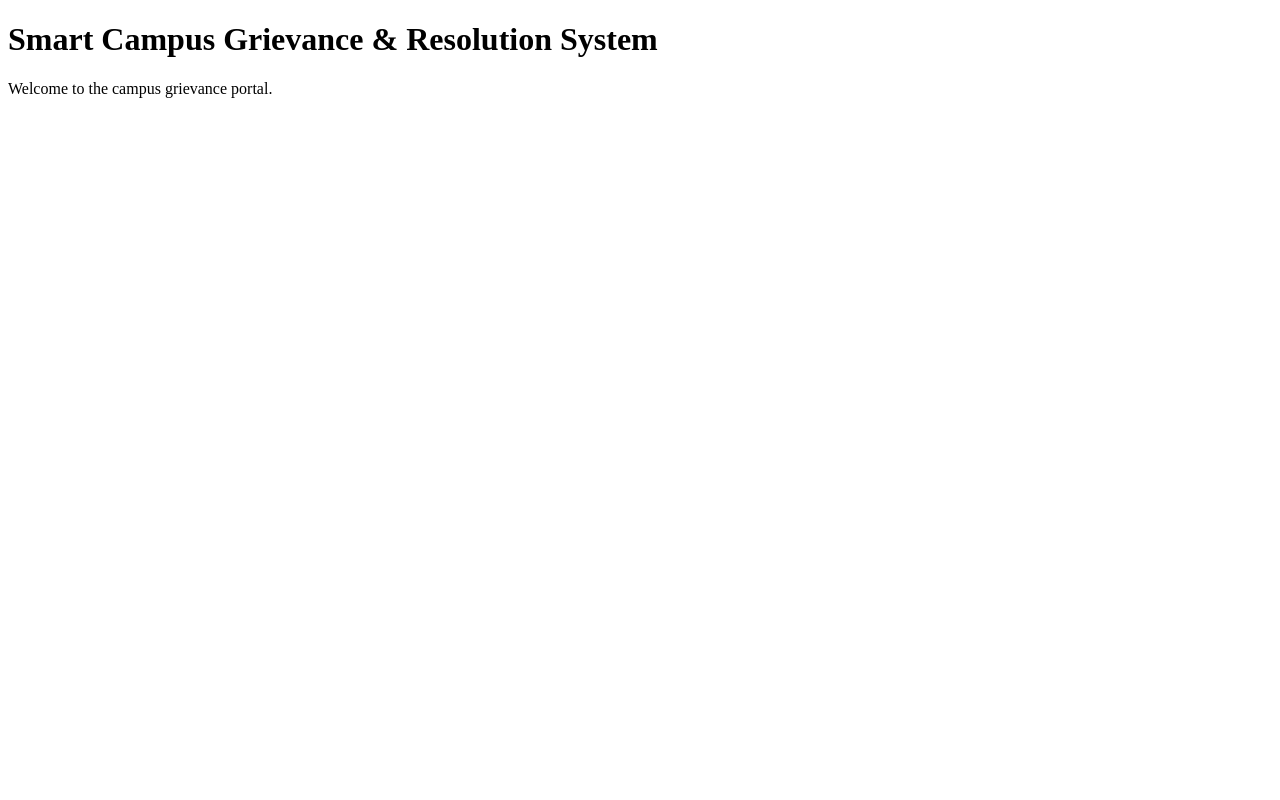
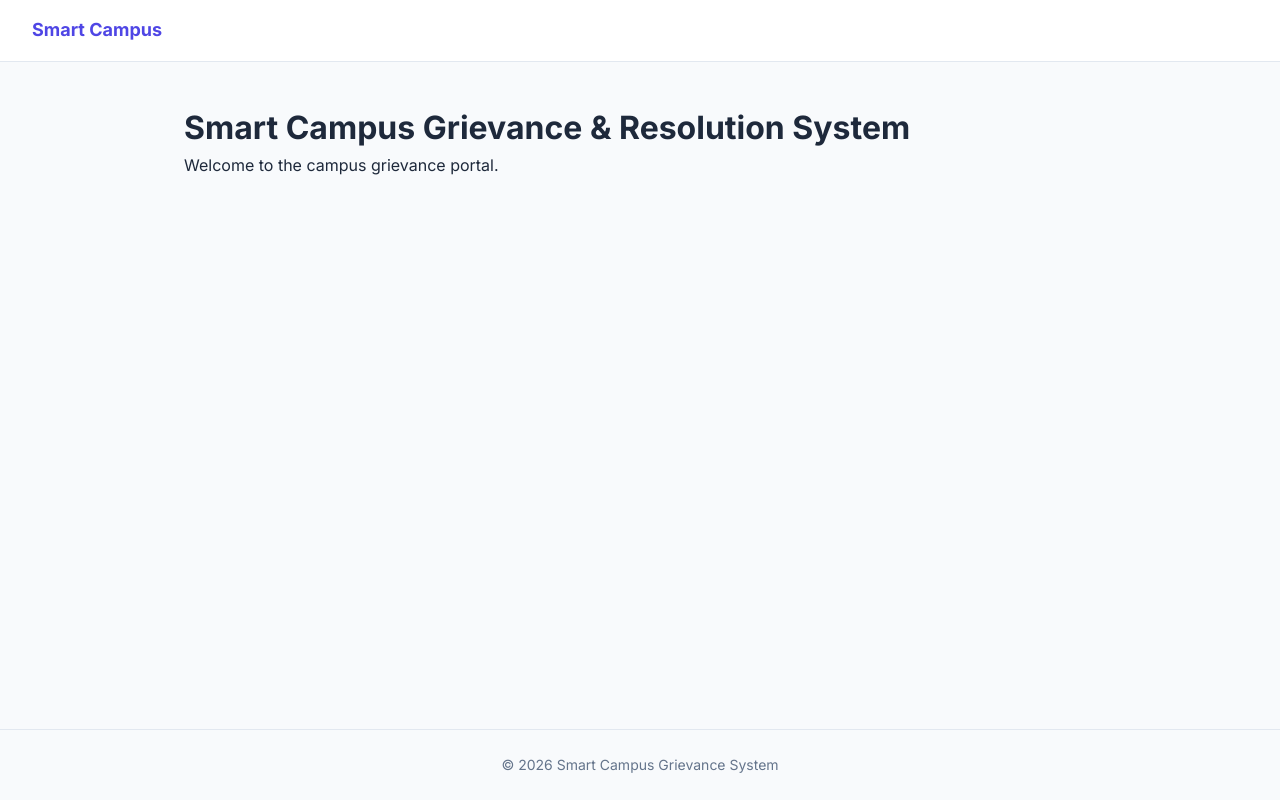
Before and after one commit to ismailzia01/Smart-Campus-Grievance-Resolution-System, a Flask app: page / in a window 1280 px wide. Run offline with Flask 3, Linux system fonts and the light colour scheme.

Commit message:
Chapter 2: Add base template, CSS foundation, and docstrings
- Add Jinja2 base layout template with nav, main, footer
- Refactor index.html to extend base.html
- Add CSS design system with Inter font and custom properties
- Add module and function docstrings to app.py

```diff
--- a/app.py
+++ b/app.py
@@ -1,3 +1,9 @@
+"""
+Smart Campus Grievance & Resolution System
+A full-stack web application for managing campus grievances.
+Built with Flask, SQLite, and vanilla JavaScript.
+"""
+
 from flask import Flask, render_template
 
 app = Flask(__name__)
@@ -5,4 +11,5 @@ app = Flask(__name__)
 
 @app.route('/')
 def index():
+    """Render the landing page."""
     return render_template('index.html')
--- /dev/null
+++ b/static/css/style.css
@@ -0,0 +1,58 @@
+* {
+    margin: 0;
+    padding: 0;
+    box-sizing: border-box;
+}
+
+:root {
+    --primary: #4f46e5;
+    --primary-dark: #3730a3;
+    --bg: #f8fafc;
+    --surface: #ffffff;
+    --text: #1e293b;
+    --text-muted: #64748b;
+    --border: #e2e8f0;
+    --radius: 8px;
+}
+
+body {
+    font-family: 'Inter', sans-serif;
+    background: var(--bg);
+    color: var(--text);
+    line-height: 1.6;
+    min-height: 100vh;
+    display: flex;
+    flex-direction: column;
+}
+
+nav {
+    background: var(--surface);
+    border-bottom: 1px solid var(--border);
+    padding: 16px 32px;
+    display: flex;
+    align-items: center;
+    justify-content: space-between;
+}
+
+nav a {
+    font-size: 18px;
+    font-weight: 700;
+    color: var(--primary);
+    text-decoration: none;
+}
+
+main {
+    flex: 1;
+    max-width: 960px;
+    width: 100%;
+    margin: 0 auto;
+    padding: 40px 24px;
+}
+
+footer {
+    text-align: center;
+    padding: 24px;
+    color: var(--text-muted);
+    font-size: 14px;
+    border-top: 1px solid var(--border);
+}
--- /dev/null
+++ b/templates/base.html
@@ -0,0 +1,28 @@
+<!DOCTYPE html>
+<html lang="en">
+
+<head>
+    <meta charset="UTF-8">
+    <meta name="viewport" content="width=device-width, initial-scale=1.0">
+    <title>{% block title %}Smart Campus{% endblock %} — Grievance System</title>
+    <link href="https://fonts.googleapis.com/css2?family=Inter:wght@400;500;600;700&display=swap" rel="stylesheet">
+    <link rel="stylesheet" href="{{ url_for('static', filename='css/style.css') }}">
+</head>
+
+<body>
+
+    <nav>
+        <a href="/">Smart Campus</a>
+    </nav>
+
+    <main>
+        {% block content %}{% endblock %}
+    </main>
+
+    <footer>
+        <p>&copy; 2026 Smart Campus Grievance System</p>
+    </footer>
+
+</body>
+
+</html>
--- a/templates/index.html
+++ b/templates/index.html
@@ -1,15 +1,8 @@
-<!DOCTYPE html>
-<html lang="en">
+{% extends "base.html" %}
 
-<head>
-    <meta charset="UTF-8">
-    <meta name="viewport" content="width=device-width, initial-scale=1.0">
-    <title>Smart Campus Grievance System</title>
-</head>
+{% block title %}Home{% endblock %}
 
-<body>
-    <h1>Smart Campus Grievance & Resolution System</h1>
-    <p>Welcome to the campus grievance portal.</p>
-</body>
-
-</html>
+{% block content %}
+<h1>Smart Campus Grievance & Resolution System</h1>
+<p>Welcome to the campus grievance portal.</p>
+{% endblock %}
```
